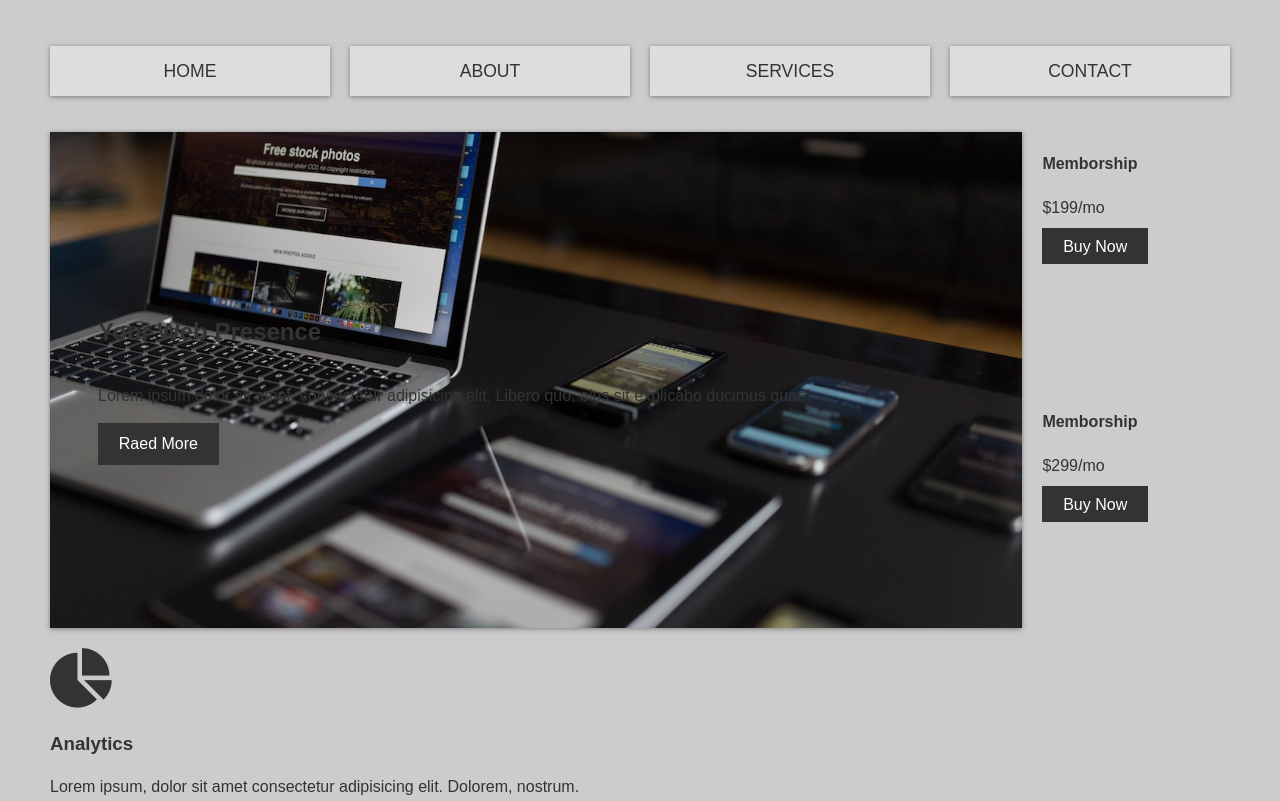
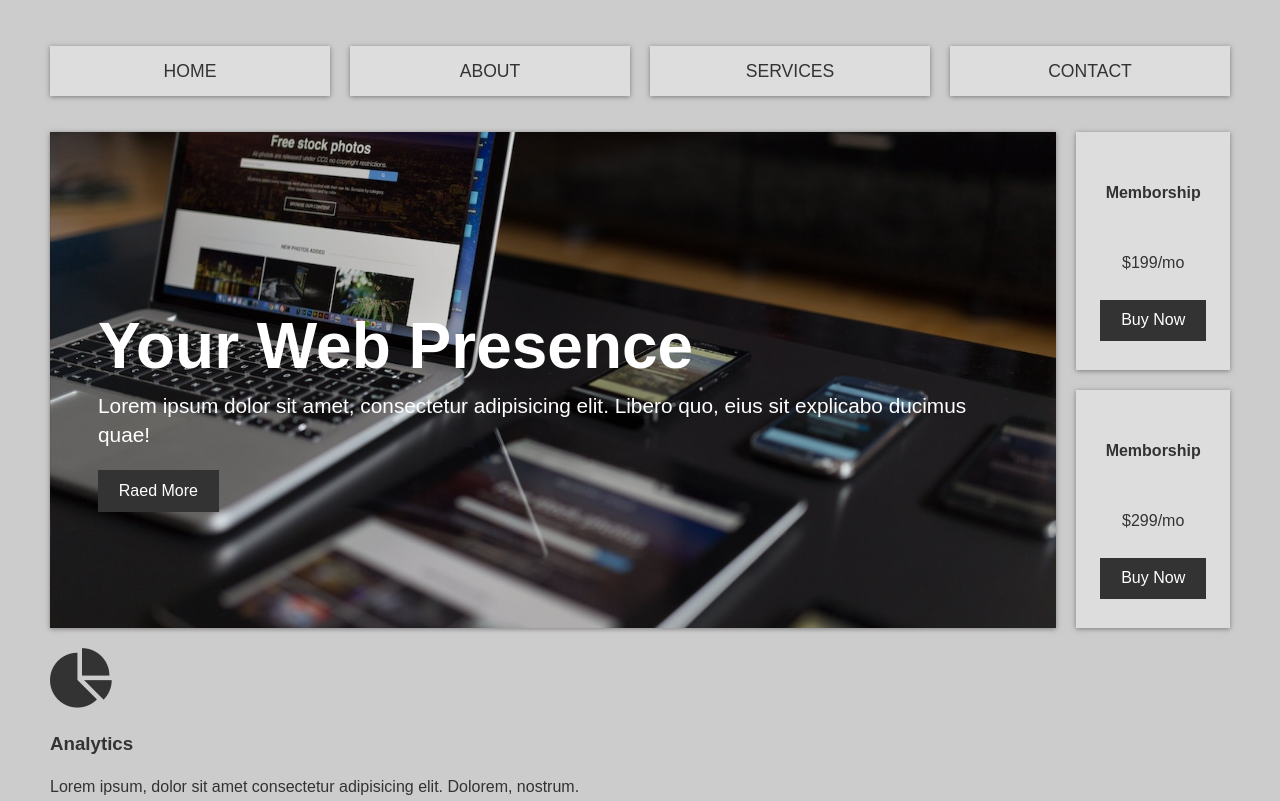
Before and after one commit to developer-rak/ResponsiveGridWebsiteLayout, a plain HTML site: page index.html in a window 1280 px wide. Shown: the top 801 px of the page. Drawn offline with Linux system fonts and the light colour scheme.

Commit message:
top box styled

```diff
--- a/style.css
+++ b/style.css
@@ -85,6 +85,28 @@ img {
     box-shadow: var(--shadow);
 }
 
+.showcase h1 {
+    font-size: 4rem;
+    margin-bottom: 0;
+    color: var(--light);
+}
+
+.showcase p {
+    font-size: 1.3rem;
+    margin-top: 0;
+    color: var(--light);
+}
+
+/* TOP BOX */
+.top-box {
+    background: var(--primary);
+    display: grid;
+    align-items: center;
+    justify-items: center;
+    box-shadow: var(--shadow);
+    padding: 1.5rem;
+}
+
 .top-box-a {
     grid-area: top-box-a;
 }
```
